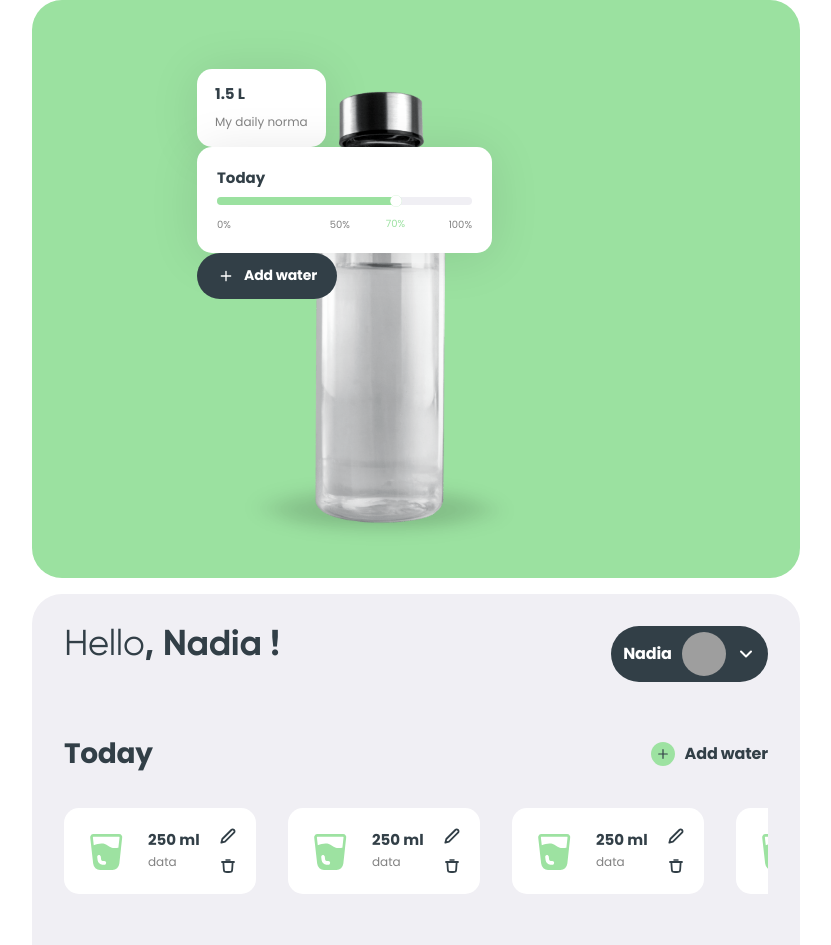
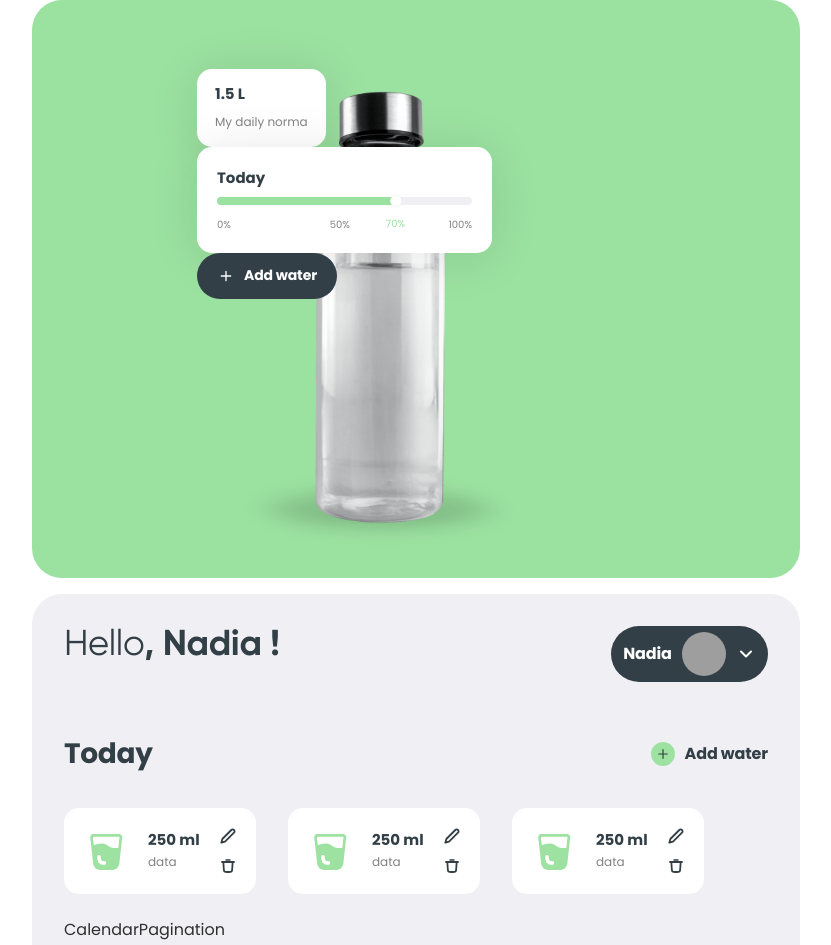
Before and after one commit to VolodymyrKozel/aqua-tracker-project-2, a React (Vite) app: page /tracker in a window 1280 px wide. Shown: the top 945 px of the page, without its empty margins (256-1087 px from the left). Built offline with nearby package versions, Linux system fonts and the light colour scheme; grey boxes are pictures that could not be loaded.

Commit message:
update WaterList, AddWaterBtn, WaterDetailedInfo

```diff
--- a/src/components/AddWaterBtn/AddWaterBtn.jsx
+++ b/src/components/AddWaterBtn/AddWaterBtn.jsx
@@ -2,8 +2,6 @@ import { useEffect, useRef, useState } from 'react';
 import { IconPlusWater } from '../DailyInfo/IconPlusWater.jsx';
 import Button from '../shared/Button/Button.jsx';
 import css from './AddWaterBtn.module.css';
-import LogOutModal from '../Modal/LogOutModal/LogOutModal.jsx';
-import WaterDetailedInfo from '../WaterDetailedInfo/WaterDetailedInfo.jsx';
 
 const AddWaterBtn = ({
   buttonClassName,
@@ -49,7 +47,7 @@ const AddWaterBtn = ({
           Add water
         </span>
       </Button>
-      {/* {openModal && < onClose={handleButtonModalClick} />} */}
+      {/* {openModal && <WaterModal onClose={handleButtonModalClick} />} */}
     </div>
   );
 };
--- a/src/components/WaterDetailedInfo/WaterDetailedInfo.jsx
+++ b/src/components/WaterDetailedInfo/WaterDetailedInfo.jsx
@@ -9,7 +9,7 @@ const WaterDetailedInfo = () => {
       <div className={css.waterDetailInfoContainer}>
         <UserPanel />
         <DailyInfo />
-        {/* <MonthInfo /> */}
+        <MonthInfo />
       </div>
     </section>
   );
--- a/src/components/WaterList/WaterList.jsx
+++ b/src/components/WaterList/WaterList.jsx
@@ -1,7 +1,7 @@
 import WaterItem from '../WaterItem/WaterItem.jsx';
 import css from './WaterList.module.css';
 
-const WaterList = () => {
+const WaterList = ({ items }) => {
   return (
     <div className={css.waterListWrap}>
       <ul className={css.waterList}>
@@ -14,9 +14,12 @@ const WaterList = () => {
         <li className={css.waterItem}>
           <WaterItem />
         </li>
-        <li className={css.waterItem}>
-          <WaterItem />
-        </li>
+        {/* {Array.isArray(items) &&
+          items.map(item => (
+            <li key={item.id} className={css.waterItem}>
+              <WaterItem item={item} />
+            </li>
+        ))}*/}
       </ul>
     </div>
   );
```
